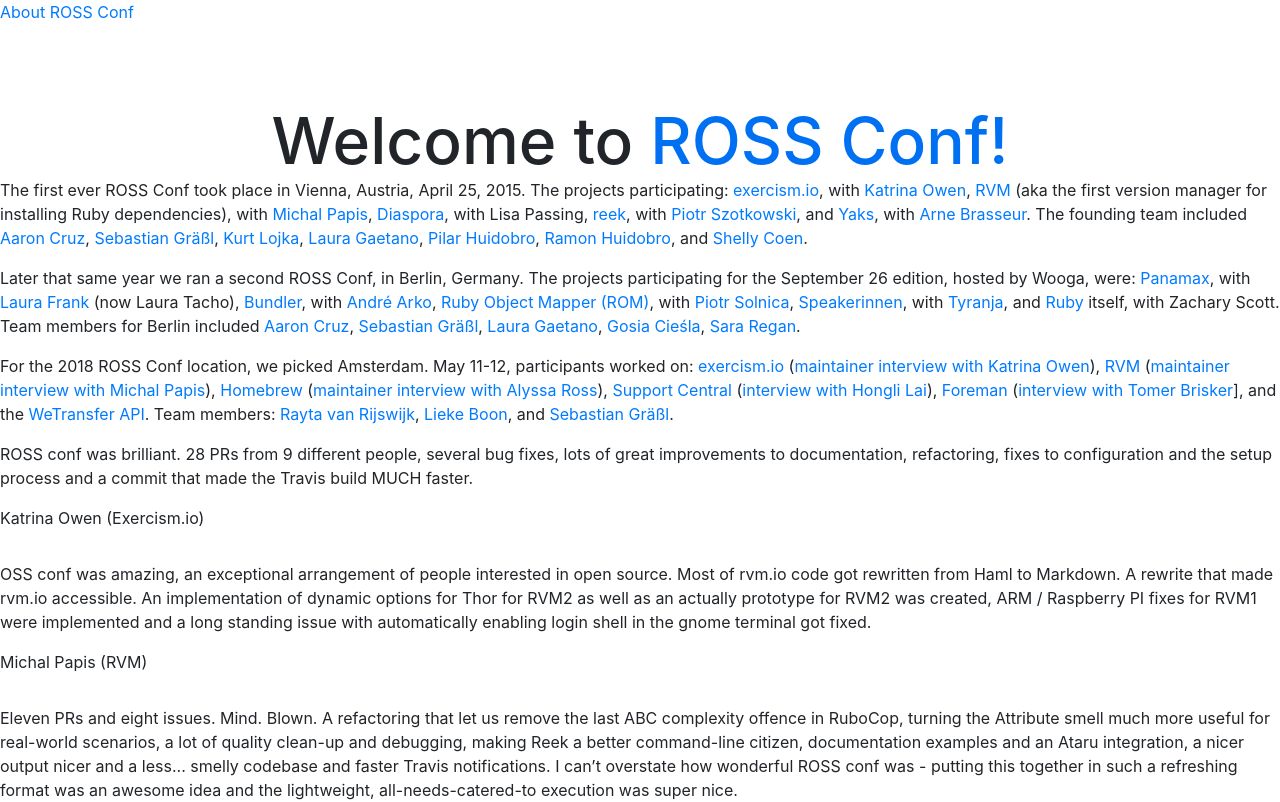
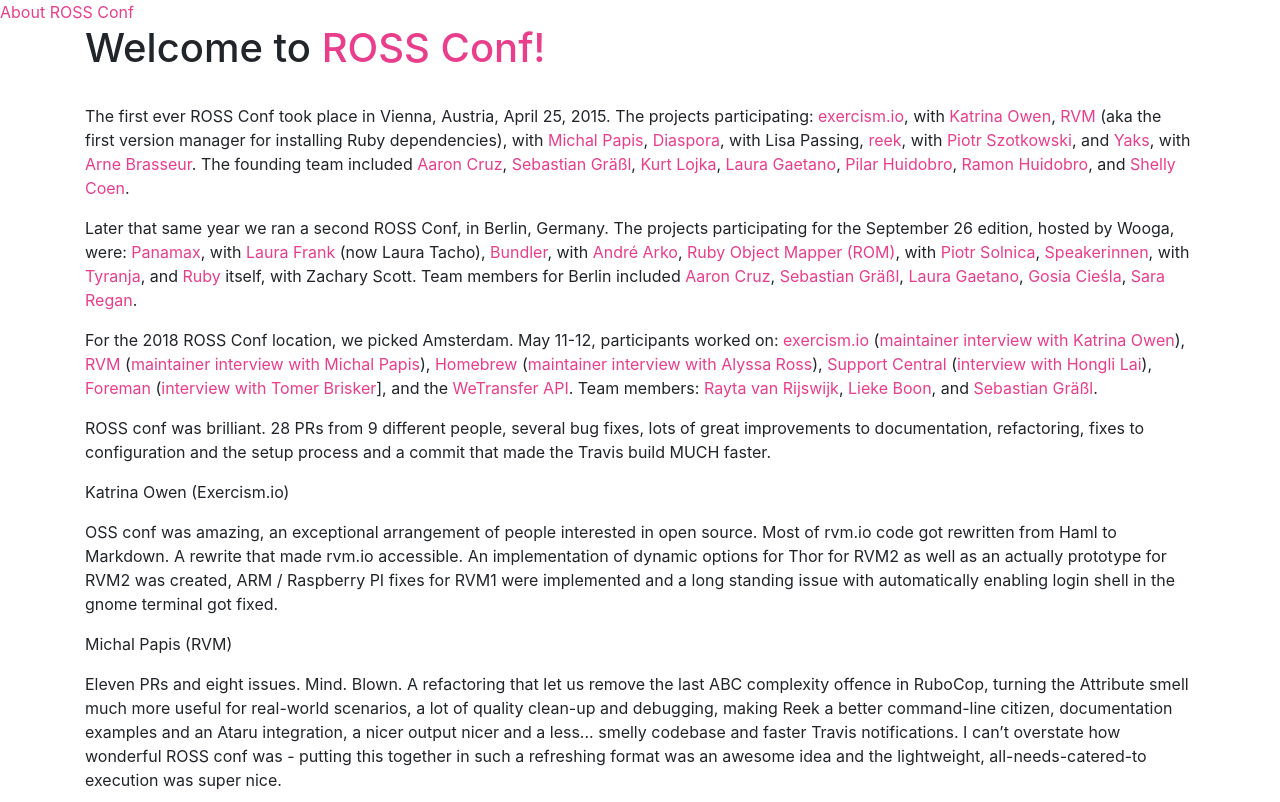
Before and after one commit to rossconf/next-rossconf, a Next.js app: page /about in a window 1280 px wide. Shown: the top 802 px of the page. Built offline with nearby package versions, Linux system fonts and the light colour scheme.

Commit message:
add scss support and utilize Bootstrap classes
Signed-off-by: Daniel Paulus <d.paulus@gmail.com>

```diff
--- /dev/null
+++ b/next.config.js
@@ -0,0 +1,7 @@
+const path = require('path')
+
+module.exports = {
+    sassOptions: {
+        includePaths: [path.join(__dirname, 'styles')],
+    },
+}
--- a/package.json
+++ b/package.json
@@ -13,6 +13,7 @@
     "react": "^17.0.1",
     "react-bootstrap": "^1.4.0",
     "react-dom": "^17.0.1",
-    "react-markdown": "^5.0.2"
+    "react-markdown": "^5.0.2",
+    "sass": "^1.28.0"
   }
 }
--- /dev/null
+++ b/pages/_app.js
@@ -0,0 +1,9 @@
+// pages/_app.js
+//import 'bootstrap/scss/bootstrap.scss'
+import '../styles/custom.scss'
+
+function MyApp({ Component, pageProps }) {
+    return <Component {...pageProps} />
+}
+
+export default MyApp
--- a/pages/about.js
+++ b/pages/about.js
@@ -1,6 +1,4 @@
 import Head from 'next/head'
-import 'bootstrap/dist/css/bootstrap.min.css';
-import styles from '../styles/Home.module.css'
 import ReactMarkdown from 'react-markdown'
 
 function About() {
@@ -14,13 +12,16 @@
       <a href='/about'>About ROSS Conf</a>
     </aside>
 
-    <main className={styles.main}>
-      <h1 className={styles.title}>
-        Welcome to <a href="https://rossconf.io">ROSS Conf!</a>
-      </h1>
+    <div className="container-xl">
+      <row>
+        <h1>
+          Welcome to <a href="https://rossconf.io">ROSS Conf!</a>
+        </h1>
 
-      <ReactMarkdown source={
-        `
+        <br />
+
+        <ReactMarkdown source={
+          `
 The first ever ROSS Conf took place in Vienna, Austria, April 25, 2015. The projects participating: [exercism.io](https://exercism.io), with [Katrina Owen](https://twitter.com/kytrinyx), [RVM](http://rvm.io/) (aka the first version manager for installing Ruby dependencies), with [Michal Papis](https://twitter.com/mpapis), [Diaspora](https://joindiaspora.com/), with Lisa Passing, [reek](https://github.com/troessner/reek), with [Piotr Szotkowski](https://twitter.com/chastell), and [Yaks](https://github.com/plexus/yaks), with [Arne Brasseur](https://twitter.com/plexus). The founding team included [Aaron Cruz](https://twitter.com/mraaroncruz), [Sebastian Gräßl](https://twitter.com/bastilian), [Kurt Lojka](https://twitter.com/kurtfresh), [Laura Gaetano](https://twitter.com/alicetragedy), [Pilar Huidobro](https://twitter.com/Althaire), [Ramon Huidobro](https://twitter.com/hola_soy_milk), and [Shelly Coen](https://twitter.com/shellycoen).
 
 Later that same year we ran a second ROSS Conf, in Berlin, Germany. The projects participating for the September 26 edition, hosted by Wooga, were: [Panamax](http://panamax.io/), with [Laura Frank](https://twitter.com/rhein_wein) (now Laura Tacho), [Bundler](http://bundler.io/), with [André Arko](https://twitter.com/indirect), [Ruby Object Mapper (ROM)](http://rom-rb.org/), with [Piotr Solnica](https://twitter.com/_solnic_), [Speakerinnen](https://speakerinnen.org/), with [Tyranja](https://twitter.com/_tyranja_), and [Ruby](https://github.com/ruby/ruby) itself, with Zachary Scott.
@@ -60,8 +61,9 @@
 >
 > Tyranja (Speakerinnen)
 `
-      } />
-    </main>
+        } />
+      </row>
+    </div>
   </>
   )
 }
--- /dev/null
+++ b/styles/custom.scss
@@ -0,0 +1,21 @@
+// Include bootstrap source
+@import "../node_modules/bootstrap/scss/bootstrap";
+
+// add custom bootstrap overrides
+
+/* unvisited link */
+a:link {
+    color: $pink;
+}
+/* visited link */
+a:visited  {
+    color:$red;
+}
+/* mouse over link */
+a:hover {
+    color: $red;
+}
+/* selected link */
+a:active {
+    color: $red;
+}
```
Also changed, not shown: pages/index.js (+3 -5 lines).
